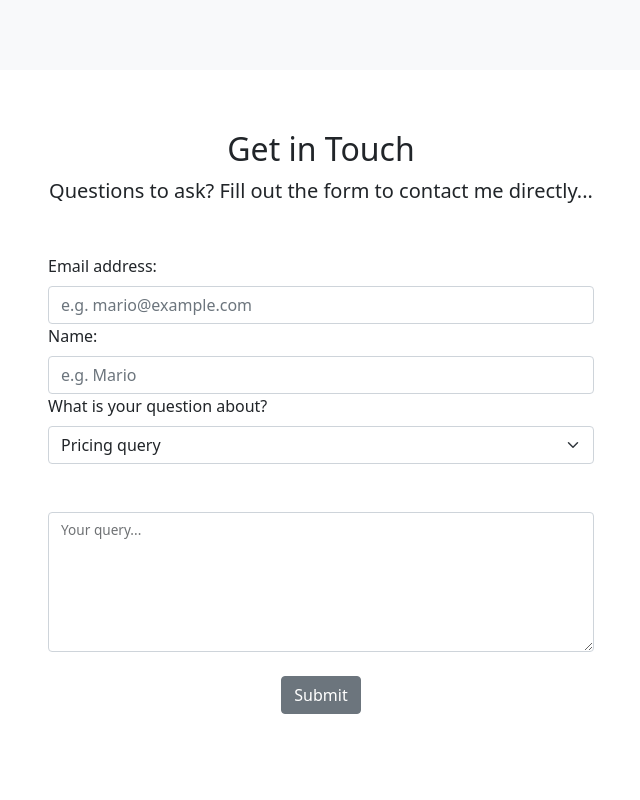
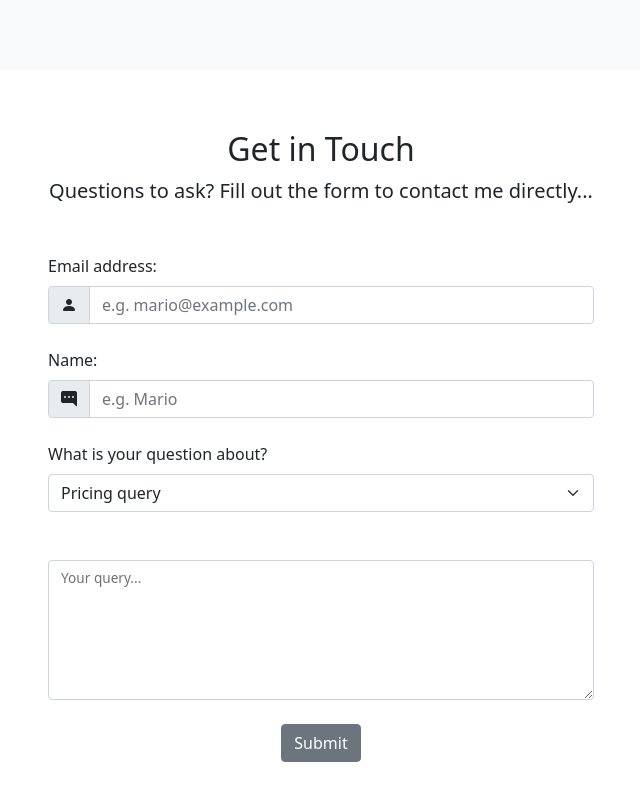
Before and after one commit to crypt096/bootstrap-5-hacker-book, a plain HTML site: page index.html in a window 1280 px wide. Shown: the part 3653-4453 px from the top of the page, without its empty margins (319-959 px from the left). Drawn offline with nearby package versions, Linux system fonts and the light colour scheme.

Commit message:
Add icons inside inputs.

```diff
--- a/index.html
+++ b/index.html
@@ -347,10 +347,20 @@
                 <div class="col-lg-6">
                     <form>
                         <label for="email" class="form-label">Email address:</label>
-                        <input type="email" class="form-control" id="email" placeholder="e.g. mario@example.com">
+                        <div class="mb-4 input-group">
+                            <span class="input-group-text">
+                                <i class="bi bi-person-fill"></i>
+                            </span>
+                            <input type="email" class="form-control" id="email" placeholder="e.g. mario@example.com">
+                        </div>
 
                         <label for="name" class="form-label">Name:</label>
-                        <input type="text" class="form-control" id="name" placeholder="e.g. Mario">
+                        <div class="mb-4 input-group">
+                            <span class="input-group-text">
+                                <i class="bi bi-chat-right-dots-fill"></i>
+                            </span>
+                            <input type="text" class="form-control" id="name" placeholder="e.g. Mario">
+                        </div>
 
                         <label for="subject" class="form-label">What is your question about?</label>
                         <select class="form-select" id="subject">
```
